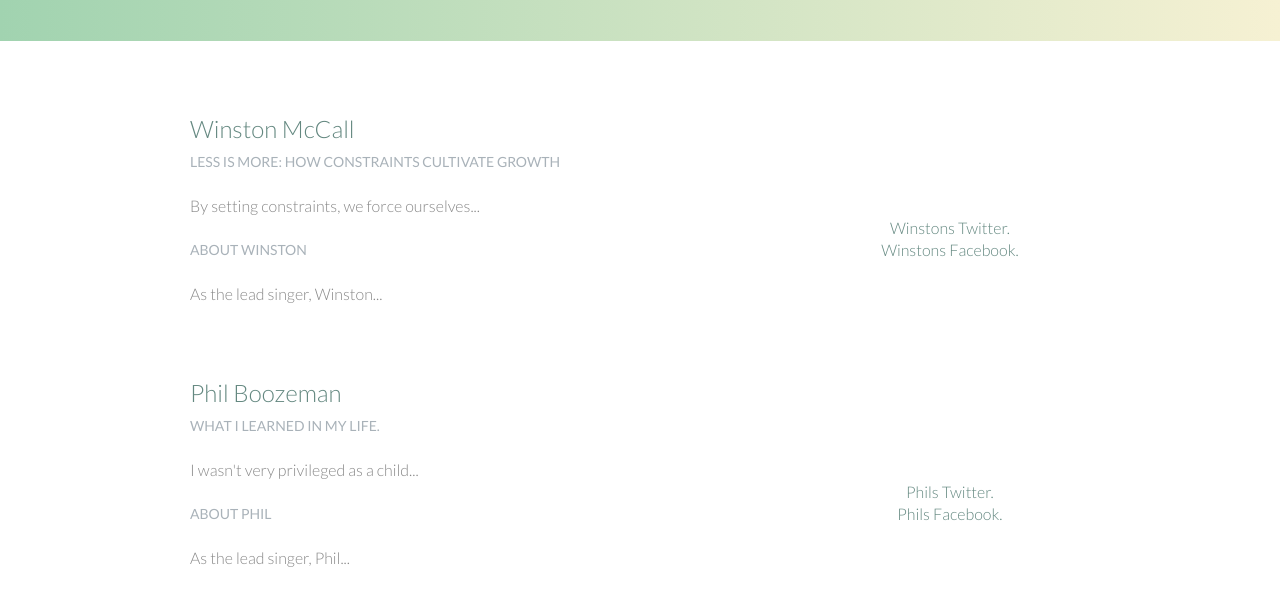
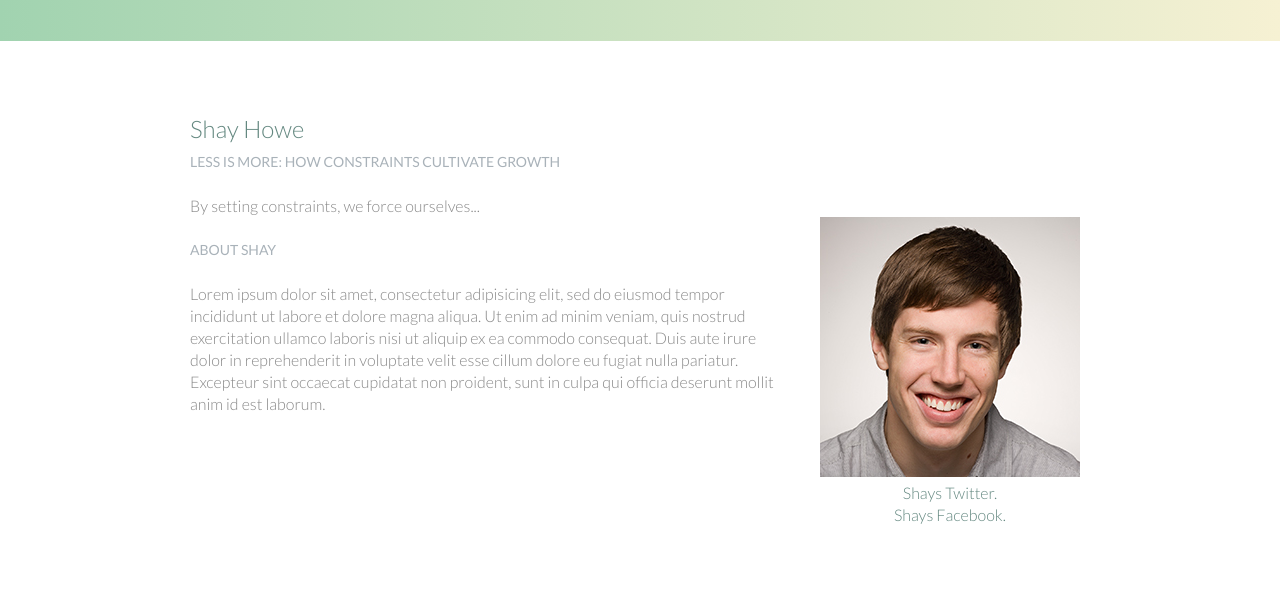
Before and after one commit to QuixoticSL/Practice-Code, a plain HTML site: page speakers.html in a window 1280 px wide. Shown: the part 355-944 px from the top of the page. Drawn offline with Linux system fonts and the light colour scheme.

Commit message:
Changes.

```diff
--- a/assets/stylesheets/main.css
+++ b/assets/stylesheets/main.css
@@ -331,6 +331,13 @@ p a {
   color: #a9b2b9;
 }
 
+.teaser img {
+  display: block;
+  width: 100%;
+  border-radius: 5px;
+  margin-bottom: 22px;
+}
+
 /*
   ========================================
   Speakers
--- a/speakers.html
+++ b/speakers.html
@@ -45,50 +45,58 @@
     <section class="row">
       <div class="grid">
         <!-- Every speaker gets their own section -->
-        <section class="speaker" id="winston-mccall">
+        <section class="speaker" id="shay-howe">
           <div class="col-2-3">
-            <h2>Winston McCall</h2>
+            <h2>Shay Howe</h2>
             <h5>Less Is More: How Constraints Cultivate Growth</h5>
 
             <p>By setting constraints, we force ourselves...</p>
 
-            <h5>About Winston</h5>
+            <h5>About Shay</h5>
 
-            <p>As the lead singer, Winston...</p>
+            <p>Lorem ipsum dolor sit amet, consectetur adipisicing elit, sed do eiusmod tempor incididunt ut labore et dolore magna aliqua.
+               Ut enim ad minim veniam, quis nostrud exercitation ullamco laboris nisi ut aliquip ex ea commodo consequat.
+               Duis aute irure dolor in reprehenderit in voluptate velit esse cillum dolore eu fugiat nulla pariatur.
+               Excepteur sint occaecat cupidatat non proident, sunt in culpa qui officia deserunt mollit anim id est laborum.</p>
           </div><!--
           --><aside class="col-1-3">
               <div class="speaker-info">
+                <img src="assets/images/speakers/shay-howe.jpg" alt="Shay Howe">
                 <ul>
                   <li>
-                    <a href="">Winstons Twitter.</a>
+                    <a href="">Shays Twitter.</a>
                   </li>
                   <li>
-                    <a href="">Winstons Facebook.</a>
+                    <a href="">Shays Facebook.</a>
                   </li>
                 </ul>
               </div>
           </aside>
         </section>
 
-        <section id="phil-boozeman">
+        <section id="adam-connor">
           <div class="col-2-3">
-            <h2>Phil Boozeman</h2>
+            <h2>Adam Connor</h2>
             <h5>What I learned in my life.</h5>
 
             <p>I wasn't very privileged as a child...</p>
 
-            <h5>About Phil</h5>
+            <h5>About Adam</h5>
 
-            <p>As the lead singer, Phil...</p>
+            <p>Lorem ipsum dolor sit amet, consectetur adipisicing elit, sed do eiusmod tempor incididunt ut labore et dolore magna aliqua.
+               Ut enim ad minim veniam, quis nostrud exercitation ullamco laboris nisi ut aliquip ex ea commodo consequat.
+               Duis aute irure dolor in reprehenderit in voluptate velit esse cillum dolore eu fugiat nulla pariatur.
+               Excepteur sint occaecat cupidatat non proident, sunt in culpa qui officia deserunt mollit anim id est laborum.</p>
           </div><!--
           --><aside class="col-1-3">
               <div class="speaker-info">
+                <img src="" alt="" />
                 <ul>
                   <li>
-                    <a href="">Phils Twitter.</a>
+                    <a href="">Adams Twitter.</a>
                   </li>
                   <li>
-                    <a href="">Phils Facebook.</a>
+                    <a href="">Adams Facebook.</a>
                   </li>
                 </ul>
               </div>
```
Also changed, not shown: index.html (+3 -0 lines).
